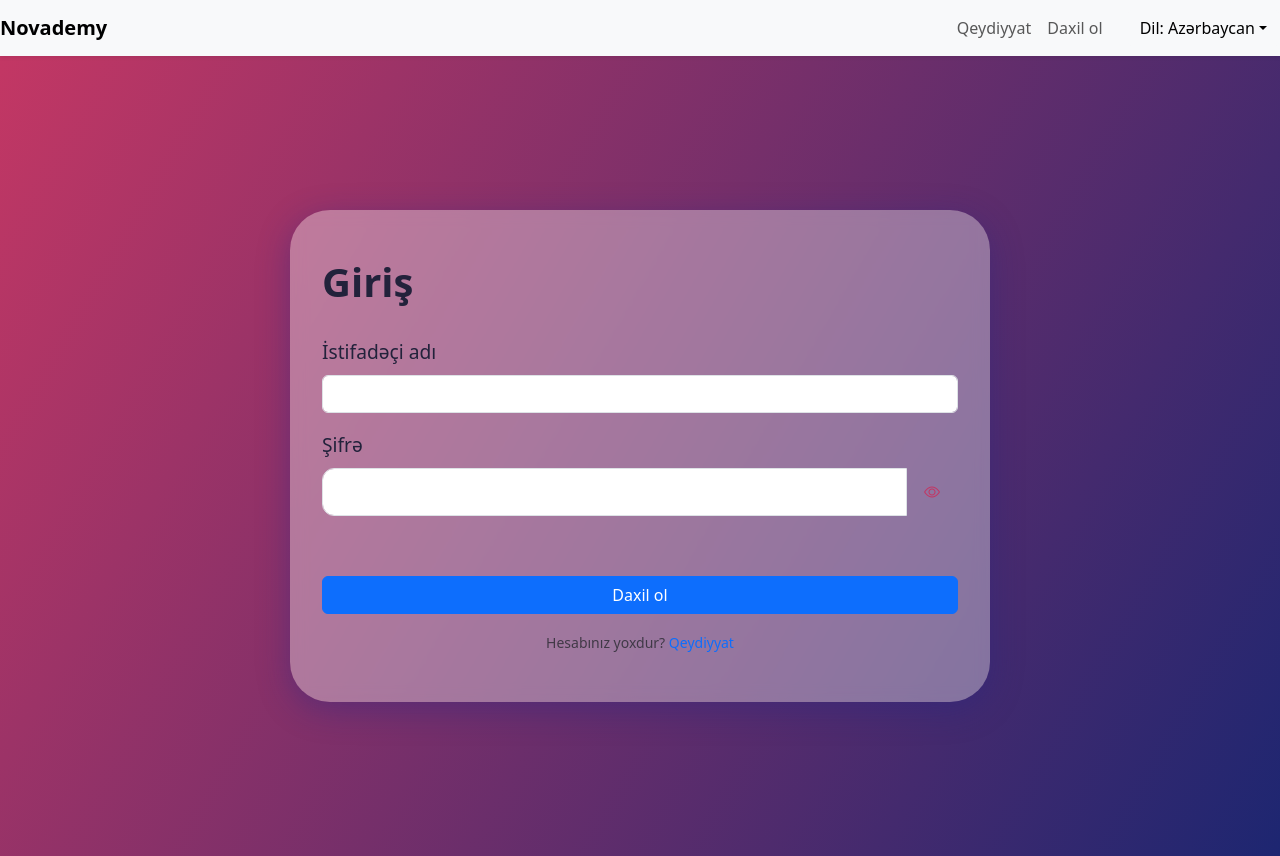
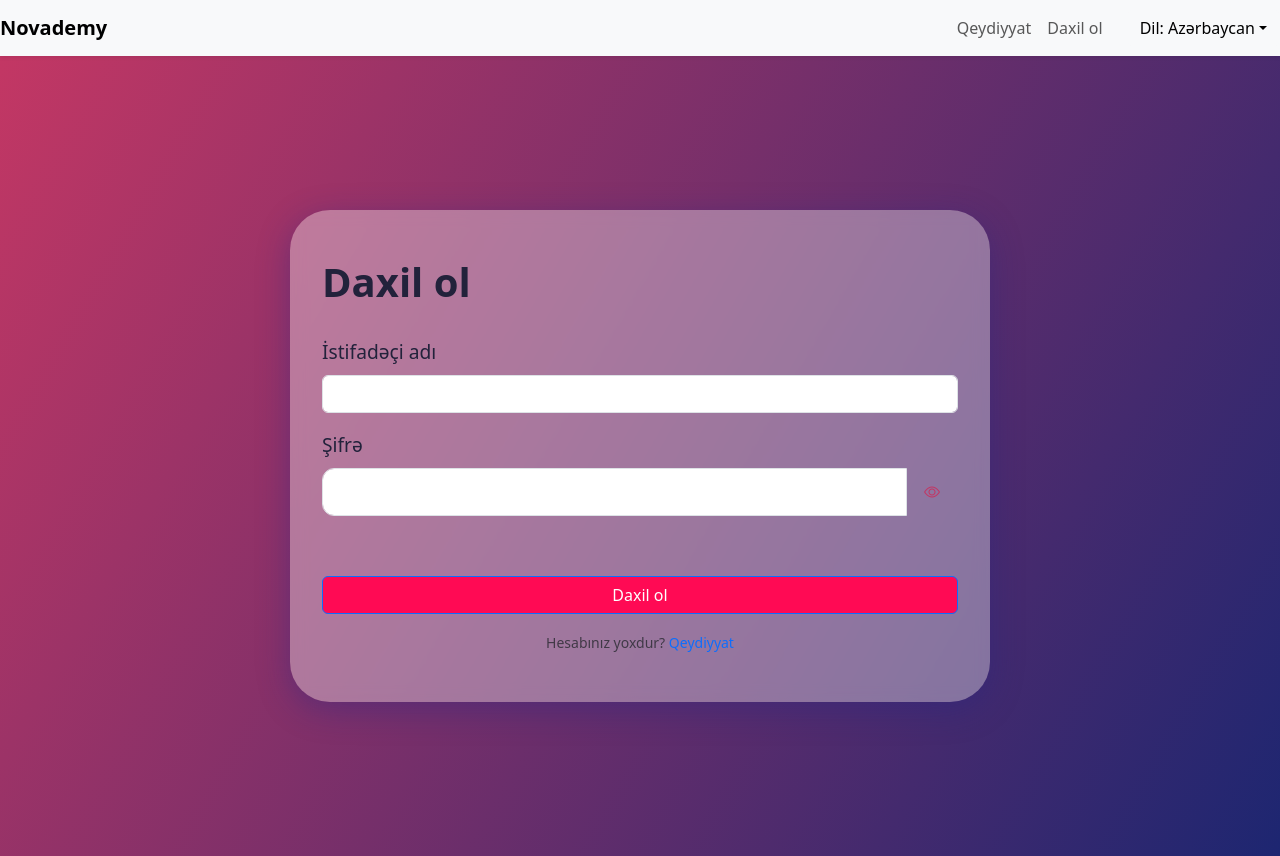
Before and after one commit to fakhri2406/novademy-front, a React (Create React App) app: page /login in a window 1280 px wide. Built offline with nearby package versions, Linux system fonts and the light colour scheme.

Commit message:
Fix button styles

```diff
--- a/src/App.css
+++ b/src/App.css
@@ -36,3 +36,23 @@
     transform: rotate(360deg);
   }
 }
+
+.btn, .btn-primary, button {
+  background: #ff0a54 !important;
+  color: #fff !important;
+  border: none !important;
+  border-radius: 10px !important;
+  font-weight: 700;
+  transition: background 0.2s;
+}
+
+.btn:hover, .btn-primary:hover, button:hover {
+  background: #c81d8f !important;
+  color: #fff !important;
+}
+
+.btn:disabled, .btn-primary:disabled, button:disabled {
+  background: #ffb3c6 !important;
+  color: #fff !important;
+  cursor: not-allowed !important;
+}
--- a/src/pages/LoginPage.tsx
+++ b/src/pages/LoginPage.tsx
@@ -1,12 +1,14 @@
 import React from 'react';
 import LoginForm from '../components/LoginPage/LoginForm';
 import '../styles/LoginPage.css';
+import { useTranslation } from '../i18n/useTranslation';
 
 const LoginPage: React.FC = () => {
+  const { t } = useTranslation();
   return (
     <div className="login-bg">
       <div className="login-card">
-        <h2 className="login-title">Giriş</h2>
+        <h2 className="login-title">{t('login')}</h2>
         <LoginForm />
       </div>
     </div>
--- a/src/pages/RegisterPage.tsx
+++ b/src/pages/RegisterPage.tsx
@@ -1,12 +1,14 @@
 import React from 'react';
 import RegisterForm from '../components/RegisterPage/RegisterForm';
 import '../styles/LoginPage.css';
+import { useTranslation } from '../i18n/useTranslation';
 
 const RegisterPage: React.FC = () => {
+  const { t } = useTranslation();
   return (
     <div className="login-bg">
       <div className="login-card">
-        <h2 className="login-title">Qeydiyyat</h2>
+        <h2 className="login-title">{t('register')}</h2>
         <RegisterForm />
       </div>
     </div>
--- a/src/styles/LoginPage.css
+++ b/src/styles/LoginPage.css
@@ -43,8 +43,8 @@
 }
 
 .btn-login, .btn-primary {
-  background: #c33764;
-  color: #fff;
+  background: #ff0a54 !important;
+  color: #fff !important;
   font-weight: 700;
   border-radius: 12px;
   padding: 12px 0;
@@ -56,7 +56,14 @@
 }
 
 .btn-login:hover, .btn-primary:hover {
-  background: #a8325e;
+  background: #c81d8f !important;
+  color: #fff !important;
+}
+
+.btn-login:disabled, .btn-primary:disabled {
+  background: #ffb3c6 !important;
+  color: #fff !important;
+  cursor: not-allowed !important;
 }
 
 .login-link,
```
